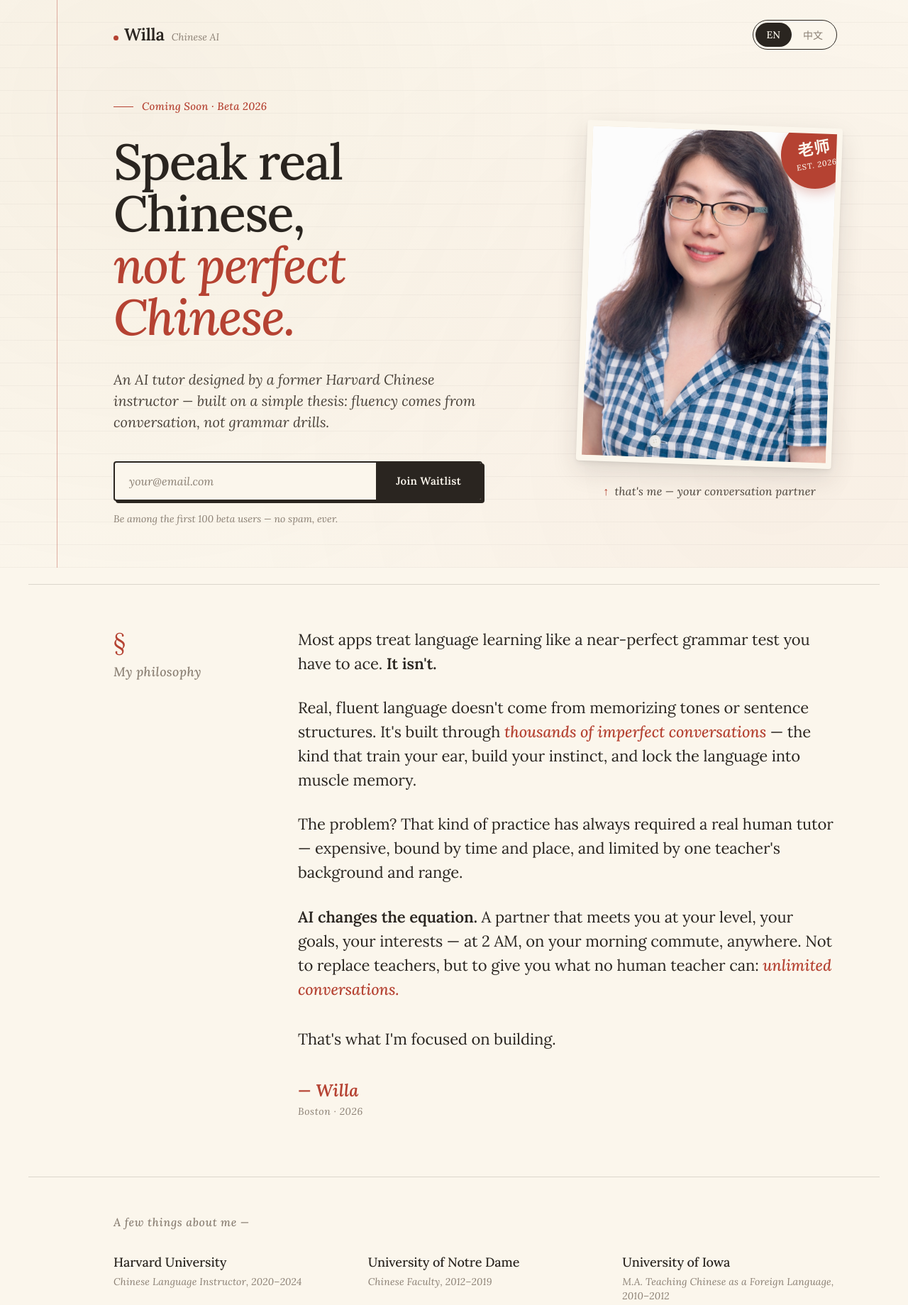
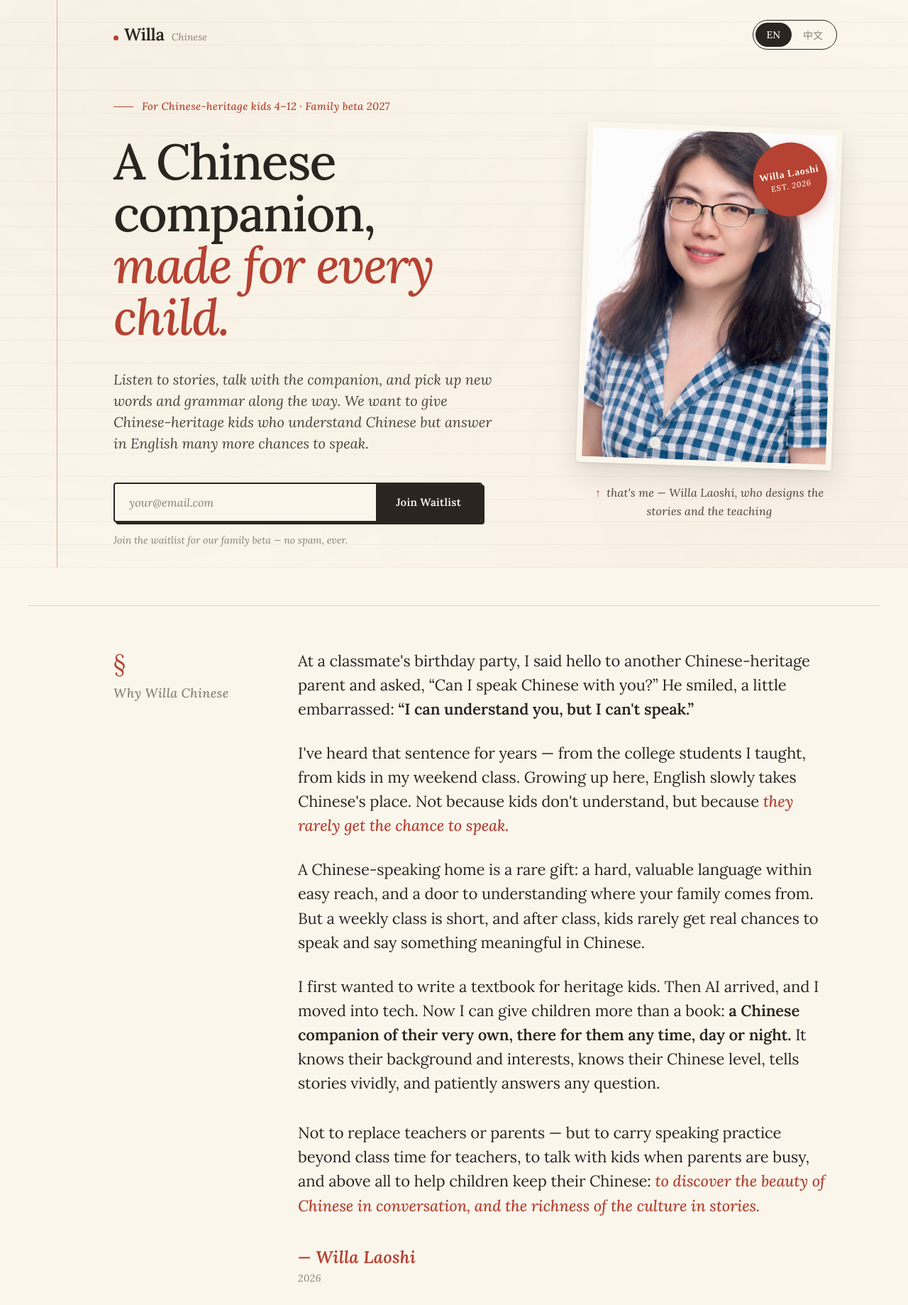
Before and after one commit to ewwanani/willachinese-landing, a plain HTML site: page index.html in a window 1280 px wide. Shown: the top 1839 px of the page at 71% size. Drawn offline with Linux system fonts and the light colour scheme.

Commit message:
Update landing copy: companion for every child

```diff
--- a/index.html
+++ b/index.html
@@ -3,11 +3,11 @@
 <head>
 <meta charset="UTF-8" />
 <meta name="viewport" content="width=device-width, initial-scale=1.0" />
-<title>Willa Chinese AI — Speak Real Chinese, Not Perfect Chinese</title>
-<meta name="description" content="An AI Chinese tutor designed by a former Harvard Chinese instructor. Built on a simple thesis: fluency comes from conversation, not grammar drills. Join the waitlist." />
+<title>Willa Chinese — A Chinese companion made for every child</title>
+<meta name="description" content="A personal Chinese story companion for Chinese-heritage kids 4–12: it tells stories in Chinese, waits for your child to answer, and remembers what they said. Designed by a former Harvard Chinese instructor." />
 
-<meta property="og:title" content="Willa Chinese AI — Speak Real Chinese, Not Perfect Chinese" />
-<meta property="og:description" content="Built by a former Harvard Chinese instructor. Fluency comes from conversation, not grammar drills." />
+<meta property="og:title" content="Willa Chinese — 给每个孩子一个量身定做的中文语伴" />
+<meta property="og:description" content="A Chinese story companion for heritage kids who understand Chinese but answer in English." />
 <meta property="og:url" content="https://willachinese.com" />
 <meta property="og:type" content="website" />
 
@@ -347,10 +347,10 @@ h1 em {
 
 .portrait-stamp {
   position: absolute;
-  top: -18px;
-  right: -18px;
-  width: 96px;
-  height: 96px;
+  top: 12px;
+  right: 12px;
+  width: 104px;
+  height: 104px;
   background: var(--accent);
   color: var(--paper);
   border-radius: 50%;
@@ -368,7 +368,8 @@ h1 em {
 .portrait-stamp .zh-stamp {
   font-family: 'Noto Serif SC', serif;
   font-weight: 600;
-  font-size: 22px;
+  font-size: 14px;
+  padding: 0 8px;
   margin-bottom: 3px;
   letter-spacing: 0.05em;
 }
@@ -572,6 +573,8 @@ footer {
   text-underline-offset: 4px;
 }
 
+html[lang="zh-CN"] h1 { font-size: clamp(36px, 4.6vw, 62px); line-height: 1.2; }
+
 @keyframes fadeUp {
   from { opacity: 0; transform: translateY(14px); }
   to { opacity: 1; transform: translateY(0); }
@@ -612,7 +615,7 @@ footer {
   <div class="logo">
     <span class="logo-dot"></span>
     <span>Willa</span>
-    <span class="logo-sub">Chinese AI</span>
+    <span class="logo-sub">Chinese</span>
   </div>
   <div class="lang-toggle">
     <button class="lang-btn active" data-lang="en">EN</button>
@@ -623,16 +626,16 @@ footer {
 <section class="hero">
   <div class="hero-content">
     <div class="eyebrow">
-      <span data-en="Coming Soon · Beta 2026" data-zh="即将上线 · 2026 公测">Coming Soon · Beta 2026</span>
+      <span data-en="For Chinese-heritage kids 4–12 · Family beta 2027" data-zh="为 4–12 岁华裔孩子而做 · 2027 家庭内测">For Chinese-heritage kids 4–12 · Family beta 2027</span>
     </div>
 
     <h1>
-      <span data-en="Speak real Chinese," data-zh="说地道的中文，">Speak real Chinese,</span><br>
-      <em data-en="not perfect Chinese." data-zh="而非完美的中文。">not perfect Chinese.</em>
+      <span data-en="A Chinese companion," data-zh="给每个孩子一个">A Chinese companion,</span><br>
+      <em data-en="made for every child." data-zh="量身定做的中文语伴">made for every child.</em>
     </h1>
 
-    <p class="hero-lede" data-en="An AI tutor designed by a former Harvard Chinese instructor — built on a simple thesis: fluency comes from conversation, not grammar drills." data-zh="由前哈佛中文老师亲自设计的 AI 陪练，基于一个朴素的信念——流利的中文来自对话，而不是语法操练。">
-      An AI tutor designed by a former Harvard Chinese instructor — built on a simple thesis: fluency comes from conversation, not grammar drills.
+    <p class="hero-lede" data-en="Listen to stories, talk with the companion, and pick up new words and grammar along the way. We want to give Chinese-heritage kids who understand Chinese but answer in English many more chances to speak." data-zh="听语伴讲故事，跟语伴对话，跟语伴学生词、学语法。我们希望给听得懂中文、却总用英文回答问题的华裔孩子，更多开口说话的机会。">
+      Listen to stories, talk with the companion, and pick up new words and grammar along the way. We want to give Chinese-heritage kids who understand Chinese but answer in English many more chances to speak.
     </p>
 
     <form class="waitlist-form" id="waitlist-form">
@@ -648,8 +651,8 @@ footer {
         />
         <button type="submit" data-en="Join Waitlist" data-zh="加入等候名单">Join Waitlist</button>
       </div>
-      <p class="form-note" data-en="Be among the first 100 beta users — no spam, ever." data-zh="成为前 100 位 beta 用户 — 绝无垃圾邮件。">
-        Be among the first 100 beta users — no spam, ever.
+      <p class="form-note" data-en="Join the waitlist for our family beta — no spam, ever." data-zh="加入等候名单，参加家庭内测 — 绝无垃圾邮件。">
+        Join the waitlist for our family beta — no spam, ever.
       </p>
     </form>
 
@@ -662,51 +665,73 @@ footer {
 
   <div class="portrait-card">
     <div class="portrait-frame">
-      <img src="willa-photo.jpeg" alt="Willa Wang, founder of Willa Chinese AI" />
+      <img src="willa-photo.jpeg" alt="Willa Wang, founder of Willa Chinese" />
       <div class="portrait-placeholder"></div>
       <div class="portrait-stamp">
-        <span class="zh-stamp">老师</span>
+        <span class="zh-stamp" data-en="Willa Laoshi" data-zh="Willa老师">Willa Laoshi</span>
         <span class="est">EST. 2026</span>
       </div>
     </div>
     <p class="portrait-caption">
       <span class="arrow">↑</span>
-      <span data-en="that's me — your conversation partner" data-zh="这是我 — 你的语伴">that's me — your conversation partner</span>
+      <span data-en="that's me — Willa Laoshi, who designs the stories and the teaching" data-zh="这是我 — Willa 老师，故事和教学由我设计">that's me — Willa Laoshi, who designs the stories and the teaching</span>
     </p>
   </div>
 </section>
 
 <section class="manifesto">
   <div class="manifesto-grid">
-    <div class="manifesto-label" data-en="My philosophy" data-zh="我的理念">My philosophy</div>
+    <div class="manifesto-label" data-en="Why Willa Chinese" data-zh="为什么做 Willa Chinese">Why Willa Chinese</div>
     <div>
-      <p class="manifesto-text" data-en="Most apps treat language learning like a near-perfect grammar test you have to ace. <strong>It isn't.</strong>" data-zh="大多数 app 把学语言当成一场要接近完美的语法考试。<strong>可它并不是。</strong>">
-        Most apps treat language learning like a near-perfect grammar test you have to ace. <strong>It isn't.</strong>
+      <p class="manifesto-text" data-en="At a classmate's birthday party, I said hello to another Chinese-heritage parent and asked, “Can I speak Chinese with you?” He smiled, a little embarrassed: <strong>“I can understand you, but I can't speak.”</strong>" data-zh="在孩子同学的生日派对上，我和一位华裔家长打招呼，问他：“可以跟你说中文吗？”他礼貌又有点尴尬地笑了笑：<strong>“I can understand you, but I can't speak.”</strong>">
+        At a classmate's birthday party, I said hello to another Chinese-heritage parent and asked, “Can I speak Chinese with you?” He smiled, a little embarrassed: <strong>“I can understand you, but I can't speak.”</strong>
       </p>
 
-      <p class="manifesto-text" data-en="Real, fluent language doesn't come from memorizing tones or sentence structures. It's built through <span class='pop'>thousands of imperfect conversations</span> — the kind that train your ear, build your instinct, and lock the language into muscle memory." data-zh="真正流利、地道的语言，不是靠记住声调或语法结构练出来的。它是靠<span class='pop'>几千次不完美的对话</span>练出来的——那些训练你的耳朵、建立语感、把语言刻进肌肉记忆的对话。">
-        Real, fluent language doesn't come from memorizing tones or sentence structures. It's built through <span class="pop">thousands of imperfect conversations</span> — the kind that train your ear, build your instinct, and lock the language into muscle memory.
+      <p class="manifesto-text" data-en="I've heard that sentence for years — from the college students I taught, from kids in my weekend class. Growing up here, English slowly takes Chinese's place. Not because kids don't understand, but because <span class='pop'>they rarely get the chance to speak.</span>" data-zh="这句话我听了很多年——从我教过的华裔大学生，到周末中文学校的孩子们。在这里长大，英文会慢慢取代中文。不是孩子听不懂，而是<span class='pop'>开口说的机会太少。</span>">
+        I've heard that sentence for years — from the college students I taught, from kids in my weekend class. Growing up here, English slowly takes Chinese's place. Not because kids don't understand, but because <span class="pop">they rarely get the chance to speak.</span>
       </p>
 
-      <p class="manifesto-text" data-en="The problem? That kind of practice has always required a real human tutor — expensive, bound by time and place, and limited by one teacher's background and range." data-zh="问题是：这种练习一直以来需要真人陪练，成本高，不仅受时间地点限制，还受限于老师的个人背景和水平。">
-        The problem? That kind of practice has always required a real human tutor — expensive, bound by time and place, and limited by one teacher's background and range.
+      <p class="manifesto-text" data-en="A Chinese-speaking home is a rare gift: a hard, valuable language within easy reach, and a door to understanding where your family comes from. But a weekly class is short, and after class, kids rarely get real chances to speak and say something meaningful in Chinese." data-zh="家里有人说中文，是孩子得天独厚的优势：一门难学又越来越重要的语言就在身边，也是一扇了解父母、了解自己从哪里来的门。可是一周一次的中文课太短，下课后，孩子真正开口说、有质量输出的机会少之又少。">
+        A Chinese-speaking home is a rare gift: a hard, valuable language within easy reach, and a door to understanding where your family comes from. But a weekly class is short, and after class, kids rarely get real chances to speak and say something meaningful in Chinese.
       </p>
 
-      <p class="manifesto-text" data-en="<strong>AI changes the equation.</strong> A partner that meets you at your level, your goals, your interests — at 2 AM, on your morning commute, anywhere. Not to replace teachers, but to give you what no human teacher can: <span class='pop'>unlimited conversations.</span>" data-zh="<strong>AI 改变了这个等式。</strong>一个能配合你的水平、你的目标、你的兴趣的陪练——凌晨 2 点也能练，地铁上也能练。不是替代老师，而是给你老师给不了的东西：<span class='pop'>无限次的对话。</span>">
-        <strong>AI changes the equation.</strong> A partner that meets you at your level, your goals, your interests — at 2 AM, on your morning commute, anywhere. Not to replace teachers, but to give you what no human teacher can: <span class="pop">unlimited conversations.</span>
+      <p class="manifesto-text" data-en="I first wanted to write a textbook for heritage kids. Then AI arrived, and I moved into tech. Now I can give children more than a book: <strong>a Chinese companion of their very own, there for them any time, day or night.</strong> It knows their background and interests, knows their Chinese level, tells stories vividly, and patiently answers any question." data-zh="我最初只想写一本专门给华裔孩子的教材。后来 AI 出现了，我也投身科技领域。现在我能为孩子们做的不仅仅是一本书，而是<strong>给每个孩子一个属于他们自己的、能 24 小时陪伴他们的中文语伴</strong>。这个语伴了解孩子的背景和喜好，知道他们的中文水平，既能绘声绘色地讲故事，又能耐心回答任何问题。">
+        I first wanted to write a textbook for heritage kids. Then AI arrived, and I moved into tech. Now I can give children more than a book: <strong>a Chinese companion of their very own, there for them any time, day or night.</strong> It knows their background and interests, knows their Chinese level, tells stories vividly, and patiently answers any question.
       </p>
 
-      <p class="manifesto-text" data-en="That's what I'm focused on building." data-zh="这就是我在专注于做的事情。" style="margin-top: 36px;">
-        That's what I'm focused on building.
+      <p class="manifesto-text" data-en="Not to replace teachers or parents — but to carry speaking practice beyond class time for teachers, to talk with kids when parents are busy, and above all to help children keep their Chinese: <span class='pop'>to discover the beauty of Chinese in conversation, and the richness of the culture in stories.</span>" data-zh="不是替代老师和父母，而是帮老师完成课下时间的中文口语训练，帮父母在繁忙的时候陪孩子说话，更是让孩子保持住自己的中文水平，<span class='pop'>在对话中领略中文的美，在故事中感受文化的魅力。</span>" style="margin-top: 36px;">
+        Not to replace teachers or parents — but to carry speaking practice beyond class time for teachers, to talk with kids when parents are busy, and above all to help children keep their Chinese: <span class="pop">to discover the beauty of Chinese in conversation, and the richness of the culture in stories.</span>
       </p>
 
-      <div class="manifesto-signature">— Willa</div>
-      <div class="manifesto-signature-sub" data-en="Boston · 2026" data-zh="波士顿 · 2026">Boston · 2026</div>
+      <div class="manifesto-signature" data-en="— Willa Laoshi" data-zh="— Willa 老师">— Willa Laoshi</div>
+      <div class="manifesto-signature-sub" data-en="2026" data-zh="2026">2026</div>
     </div>
   </div>
 </section>
 
 <section class="credentials">
+  <div class="cred-label" data-en="How the companion works —" data-zh="语伴怎么陪孩子说中文 —">How the companion works —</div>
+  <div class="cred-list">
+    <div class="cred-item">
+      <span data-en="Speak to continue" data-zh="开口说，故事才继续">Speak to continue</span>
+      <span class="cred-detail" data-en="The story pauses at key moments and waits for your child to answer in Chinese." data-zh="故事讲到关键处停下来，等孩子用中文回答。">The story pauses at key moments and waits for your child to answer in Chinese.</span>
+    </div>
+    <div class="cred-item">
+      <span data-en="Chinese only" data-zh="只说中文，不切英文">Chinese only</span>
+      <span class="cred-detail" data-en="When your child slips into English, it gives the Chinese word and uses it back." data-zh="孩子说出英文词，语伴就告诉他中文怎么说，再用回去。">When your child slips into English, it gives the Chinese word and uses it back.</span>
+    </div>
+    <div class="cred-item">
+      <span data-en="Knows your child" data-zh="懂你的孩子">Knows your child</span>
+      <span class="cred-detail" data-en="Remembers their name, what they said, and the words they're learning." data-zh="记得孩子的名字、说过的话、正在学的词。">Remembers their name, what they said, and the words they're learning.</span>
+    </div>
+    <div class="cred-item">
+      <span data-en="Safe and private" data-zh="安全，只留在家里">Safe and private</span>
+      <span class="cred-detail" data-en="Tells kids it's AI. Parents own the account. Nothing is shared publicly." data-zh="一开始就告诉孩子自己是 AI；账号归家长；不公开分享任何内容。">Tells kids it's AI. Parents own the account. Nothing is shared publicly.</span>
+    </div>
+  </div>
+</section>
+
+<section class="credentials" style="border-top: none;">
   <div class="cred-label" data-en="A few things about me —" data-zh="关于我 —">A few things about me —</div>
   <div class="cred-list">
     <div class="cred-item">
@@ -729,8 +754,8 @@ footer {
 </section>
 
 <footer>
-  <div class="foot-left" data-en="© 2026 Willa Chinese AI · Boston" data-zh="© 2026 Willa Chinese AI · 波士顿">
-    © 2026 Willa Chinese AI · Boston
+  <div class="foot-left" data-en="© 2026 Willa Chinese" data-zh="© 2026 Willa Chinese">
+    © 2026 Willa Chinese
   </div>
   <div class="foot-right">
     <a href="https://www.instagram.com/willachineseai" target="_blank" rel="noopener">Instagram</a>
```
